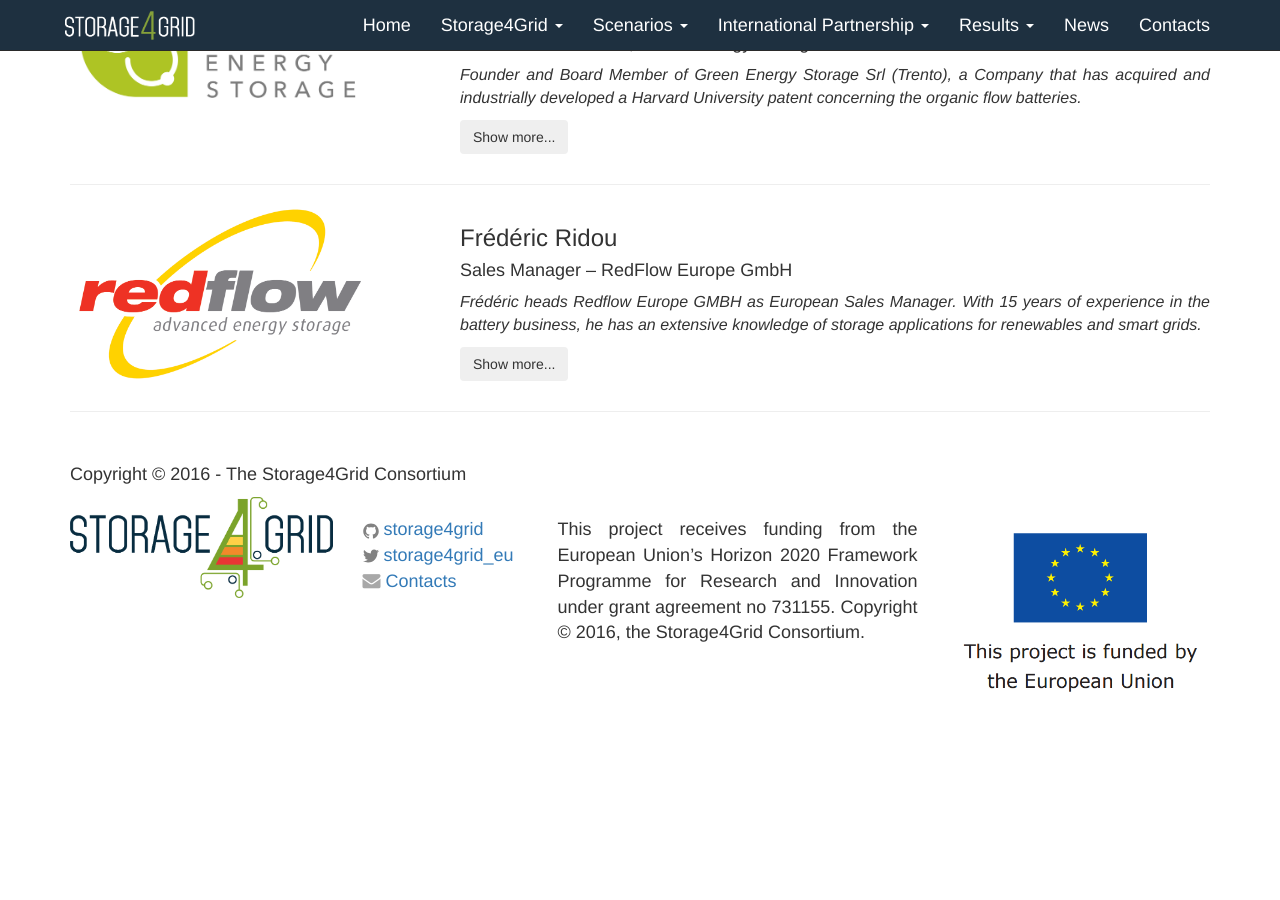
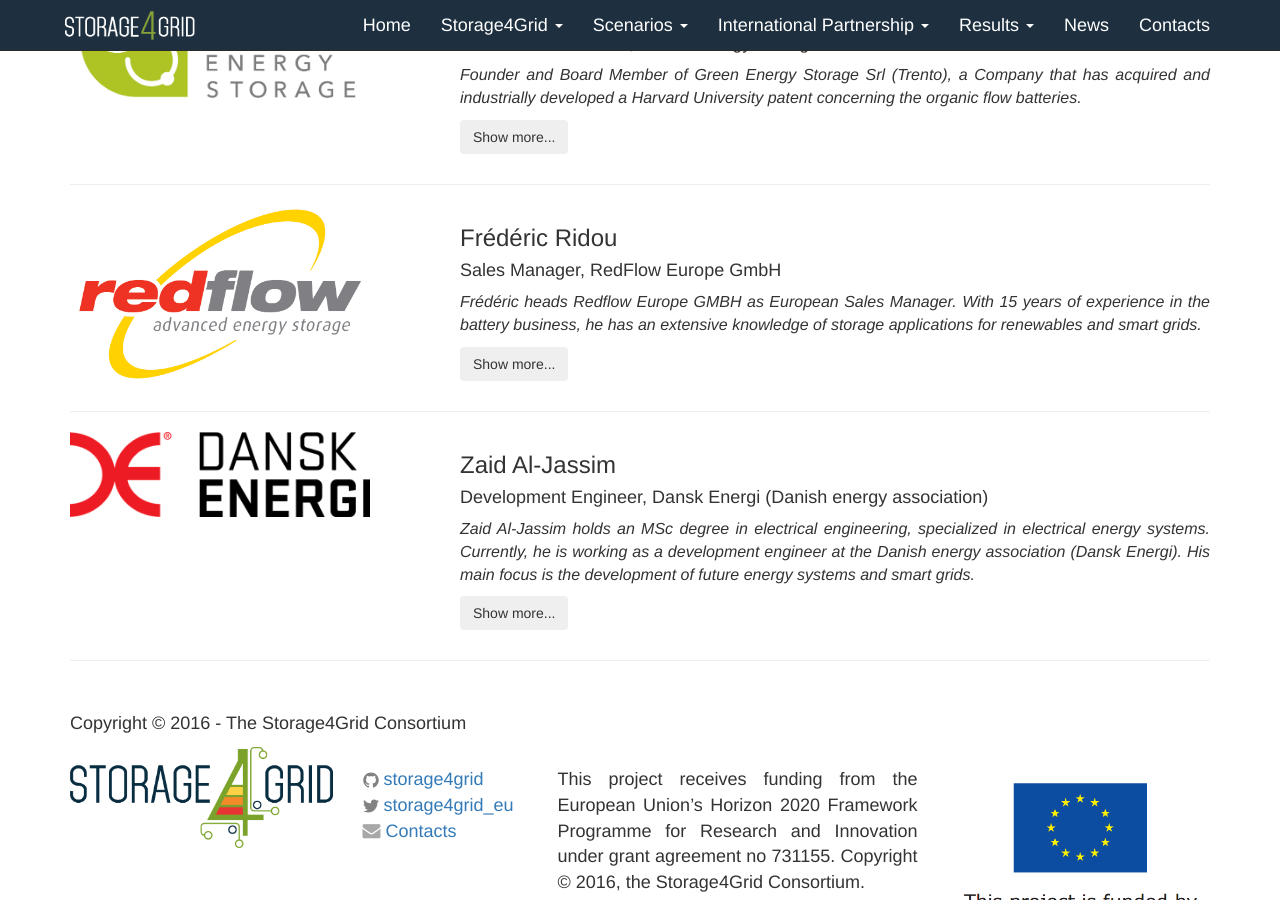
Before and after one commit to storage4grid/storage4grid.github.io, a Jekyll site: the page built from pages/esg.html, in a window 1280 px wide and 900 px high, scrolled down 1152 px. Built offline with Jekyll 4.4.1, drawn with Linux system fonts in a browser that asks for light colours; comment, search, counter and statistics services are not loaded; before the commit the page ends 1903 px from its top, so only the background shows below that.

Commit message:
added new ESG member

```diff
--- a/pages/esg.html
+++ b/pages/esg.html
@@ -107,7 +107,7 @@
             </div>
             <div class="col-md-8 collapse-group">
                 <h3>Frédéric Ridou</h3>
-                <h4>Sales Manager – RedFlow Europe GmbH </h4>
+                <h4>Sales Manager, RedFlow Europe GmbH </h4>
 				<p class="details">
 					Frédéric heads Redflow Europe GMBH as European Sales Manager. With 15 years of experience in the battery business, he has an extensive knowledge of storage applications for renewables and smart grids.
 				</p>
@@ -120,34 +120,29 @@
         </div>
 
 
-
-
-<!--
-
         <hr>
 
         <div class="row">
             <div class="col-md-4">
                 <a href="http://foo.bar">
-                    <img style="width:300px;" class="img-responsive center-block vcenter" src="{{site.baseurl}}/img/LOGOLOGOLOGOHERE.png">
+                    <img style="width:300px;" class="img-responsive center-block vcenter" src="{{site.baseurl}}/img/DANSKENERGI_logo.png">
 
                 </a>
             </div>
             <div class="col-md-8 collapse-group">
-                <h3>Name Name</h3>
-                <h4>Role Role</h4>
+                <h3>Zaid Al-Jassim</h3>
+                <h4>Development Engineer, Dansk Energi (Danish energy association)</h4>
 
 				<p class="details">
-					Bio Bio
+					Zaid Al-Jassim holds an MSc degree in electrical engineering, specialized in electrical energy systems. Currently, he is working as a development engineer at the Danish energy association (Dansk Energi). His main focus is the development of future energy systems and smart grids.
 				</p>
 				<p class="collapse details">
-					Bio bio
+					The Danish Energy Association is a non commercial lobby organization for Danish energy companies. It is managed and financed by its member companies, mainly the electricity companies, and works to secure for them the freest and most favorable conditions for competition and development to ensure development, growth and well-being in Denmark. Zaid have been involved in a number of R&D projects such as IDE4L, Smart City Kalundborg (SCK) and NetVind.
 				</p>
 
 				<p><button class="btn btn btn-secondary seemore" href="#">Show more...</button></p>
 			</div>
         </div>
--->
 
 
 <!-- Template
```
Also changed, not shown: img/DANSKENERGI_logo.png (added).
